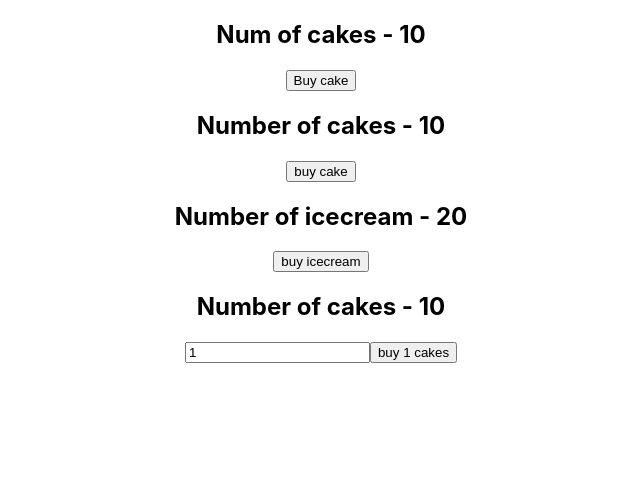
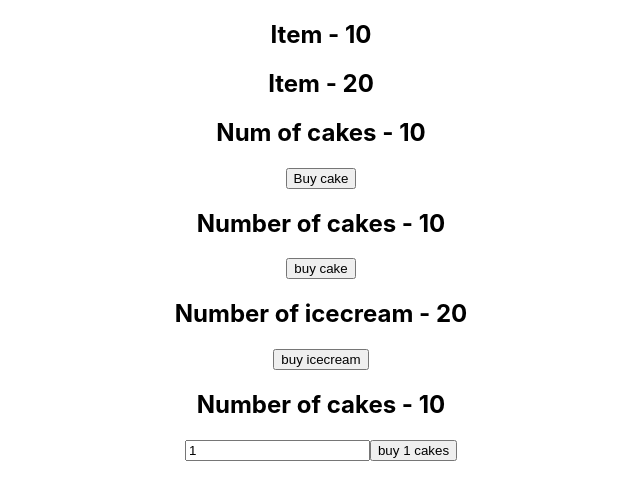
Before and after one commit to AndrasE/React-redux-tutorial, a React (Create React App) app: page / in a window 1280 px wide. Shown: the top 500 px of the page, without its empty margins (319-959 px from the left). Built offline with nearby package versions, Linux system fonts and the light colour scheme.

Commit message:
mapToState, second parameter, ownProps

```diff
--- a/src/App.js
+++ b/src/App.js
@@ -5,11 +5,14 @@
 import IceCreamContainer from "./components/IceCreamContainer";
 import HooksCakeContainer from "./components/HooksCakeContainer";
 import NewCakeContainer from "./components/NewCakeContainer";
+import ItemContainer from "./components/ItemContainer";
 
 function App() {
   return (
     <Provider store={store}>
       <div className="App">
+        <ItemContainer cake/>
+        <ItemContainer />
         <HooksCakeContainer />
         <CakeContainer />
         <IceCreamContainer />
--- a/src/components/CakeContainer.js
+++ b/src/components/CakeContainer.js
@@ -11,7 +11,7 @@
   );
 }
 
-const MapStateToProps = (state) => {
+const mapStateToProps = (state) => {
   return {
     numOfCakes: state.cake.numOfCakes,
   };
@@ -23,4 +23,4 @@
   };
 };
 
-export default connect(MapStateToProps, mapDispathToProps)(CakeContainer);
+export default connect(mapStateToProps, mapDispathToProps)(CakeContainer);
--- /dev/null
+++ b/src/components/ItemContainer.js
@@ -0,0 +1,20 @@
+import React from 'react'
+import { connect } from 'react-redux'
+
+function ItemContainer(props) {
+  return (
+    <div>
+        <h2>Item - {props.item} </h2>
+    </div>
+  )
+}
+
+const mapStateToProps = (state, ownProps) => {
+   const itemState = ownProps.cake ? state.cake.numOfCakes : state.iceCream.numOfIceCreams
+
+   return {
+    item: itemState
+   }
+}
+
+export default connect(mapStateToProps)(ItemContainer)
```
